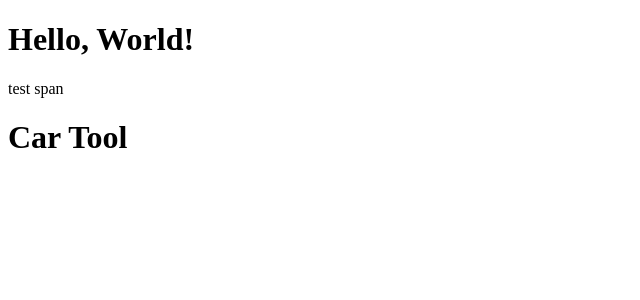
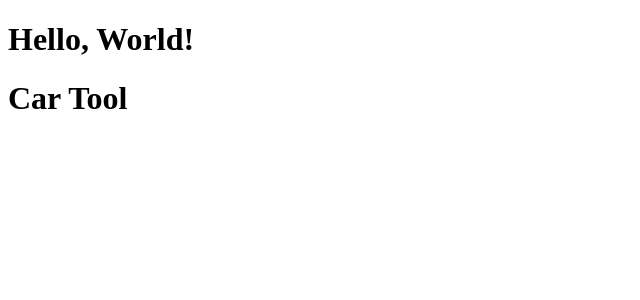
Before and after one commit to BradleyAllanDavis/FrontendBootcamp, a JavaScript app: page / in a window 1280 px wide. Shown: the top 300 px of the page, without its empty margins (0-640 px from the left). Built offline with nearby package versions, Linux system fonts and the light colour scheme.

Commit message:
Remove test span

```diff
--- a/src/components/HelloWorld.js
+++ b/src/components/HelloWorld.js
@@ -2,7 +2,6 @@ export const HelloWorld = () => {
   return (
     <>
       <h1>Hello, World!</h1>
-      <span>test span</span>
     </>
   );
 };
```
